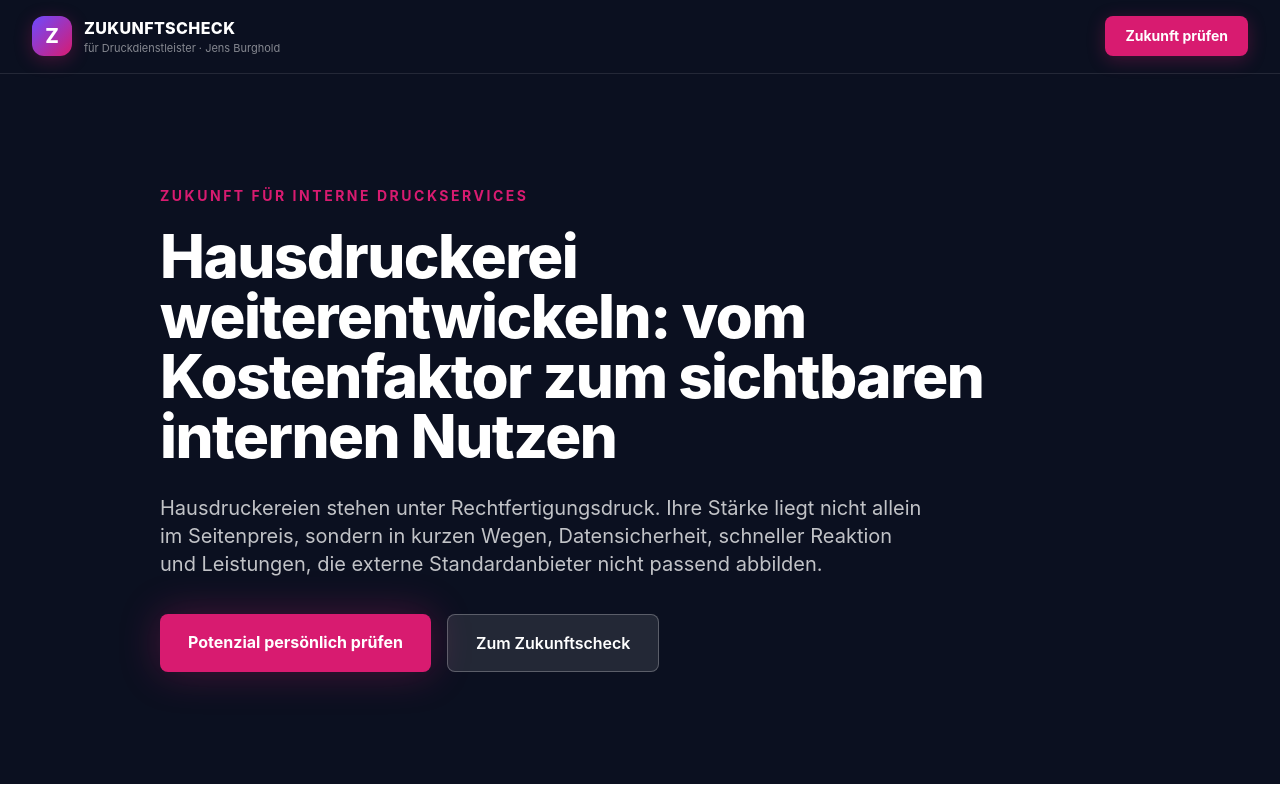
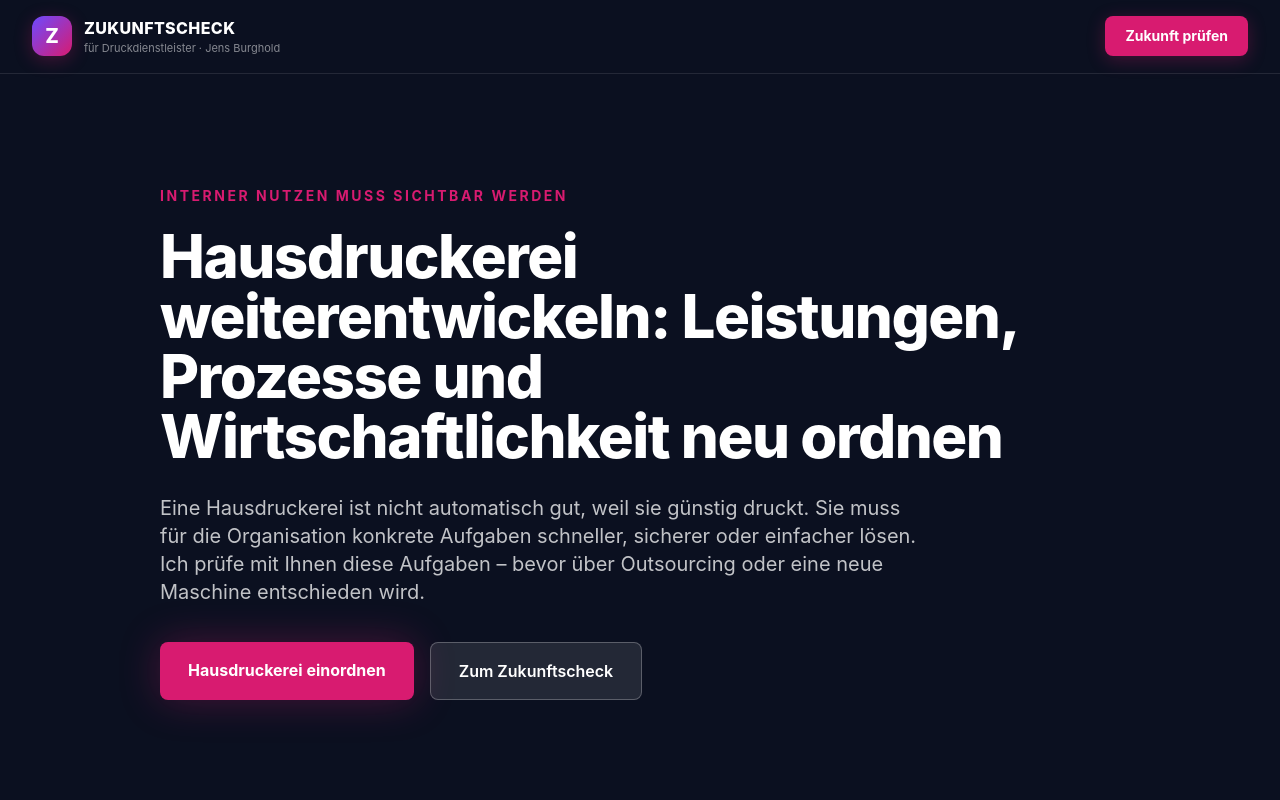
Before and after one commit to hey61/proficio-landingpage, a Next.js app: page /hausdruckerei-weiterentwickeln in a window 1280 px wide. Shown: the top 800 px of the page. Built offline with nearby package versions, Linux system fonts and the light colour scheme.

Commit message:
Hausdruckereiseite an Aufgaben und Prozessen ausrichten

```diff
--- a/app/hausdruckerei-weiterentwickeln/page.tsx
+++ b/app/hausdruckerei-weiterentwickeln/page.tsx
@@ -3,19 +3,20 @@ import TopicPage from "@/components/TopicPage";
 
 export const metadata: Metadata = {
   title: {
-    absolute: "Hausdruckerei weiterentwickeln | Zukunftscheck",
+    absolute: "Hausdruckerei weiterentwickeln: Leistungen, Prozesse, Nutzen",
   },
   description:
-    "Wie Hausdruckereien ihren Nutzen sichtbar machen, neue interne Leistungen entwickeln und Investitionen in Digitaldruck sinnvoll prüfen.",
+    "Hausdruckerei weiterentwickeln: interne Leistungen, Prozesse, Outsourcing und Investitionen prüfen – ohne die Diskussion auf den Seitenpreis zu verkürzen.",
   alternates: { canonical: "/hausdruckerei-weiterentwickeln" },
 };
 
 const structuredData = {
   "@context": "https://schema.org",
   "@type": "Article",
-  headline: "Hausdruckerei weiterentwickeln und neu positionieren",
+  headline:
+    "Hausdruckerei weiterentwickeln: Leistungen, Prozesse und Wirtschaftlichkeit neu ordnen",
   description:
-    "Orientierung für interne Druckereien, die ihren Beitrag, neue Anwendungen und künftige Produktionstechnik prüfen.",
+    "Wie interne Druckereien ihren Leistungsauftrag, Prozesse, Outsourcing und künftige Produktionstechnik prüfen.",
   author: { "@type": "Person", name: "Jens Burghold" },
   mainEntityOfPage:
     "https://www.proficio-digitaldruck.de/hausdruckerei-weiterentwickeln",
@@ -29,59 +30,115 @@ export default function InPlantPrintPage() {
         dangerouslySetInnerHTML={{ __html: JSON.stringify(structuredData) }}
       />
       <TopicPage
-        eyebrow="Zukunft für interne Druckservices"
-        title="Hausdruckerei weiterentwickeln: vom Kostenfaktor zum sichtbaren internen Nutzen"
-        lead="Hausdruckereien stehen unter Rechtfertigungsdruck. Ihre Stärke liegt nicht allein im Seitenpreis, sondern in kurzen Wegen, Datensicherheit, schneller Reaktion und Leistungen, die externe Standardanbieter nicht passend abbilden."
-        introTitle="Die Rolle der Hausdruckerei neu beschreiben"
+        eyebrow="Interner Nutzen muss sichtbar werden"
+        title="Hausdruckerei weiterentwickeln: Leistungen, Prozesse und Wirtschaftlichkeit neu ordnen"
+        lead="Eine Hausdruckerei ist nicht automatisch gut, weil sie günstig druckt. Sie muss für die Organisation konkrete Aufgaben schneller, sicherer oder einfacher lösen. Ich prüfe mit Ihnen diese Aufgaben – bevor über Outsourcing oder eine neue Maschine entschieden wird."
+        heroCtaLabel="Hausdruckerei einordnen"
+        introTitle="Die Frage ist nicht einfach: intern oder extern?"
         intro={[
-          "Interne Druckereien werden häufig nur anhand direkter Produktionskosten betrachtet. Dadurch bleiben Leistungen unsichtbar, die für die Organisation sehr wertvoll sein können: kurzfristige Verfügbarkeit, vertrauliche Verarbeitung, Corporate-Design-Sicherheit, individuelle Kleinserien und persönliche Beratung.",
-          "Eine Zukunftsstrategie beginnt deshalb nicht automatisch mit einer neuen Maschine. Zuerst muss klar sein, welche internen Aufgaben künftig relevant sind, welche Leistungen ausgelagert bleiben sollten und an welchen Stellen die Hausdruckerei einen messbaren Vorteil schafft.",
+          "Wenn nur der Preis pro Seite verglichen wird, sieht die Hausdruckerei schnell teuer aus. Eilaufträge, Abstimmung, Datenkorrekturen, Lager, Versand und vertrauliche Unterlagen tauchen in diesem Vergleich oft nicht auf.",
+          "Trotzdem gehört nicht jede Leistung ins eigene Haus. Seltene Spezialproduktionen können extern besser aufgehoben sein. Die interne Druckerei braucht deshalb keinen Schutzraum, sondern einen klaren Auftrag: Was soll sie zuverlässig selbst leisten, was steuert sie und was gibt sie bewusst nach außen?",
         ]}
-        challengesTitle="Drei typische Fragen interner Druckereien"
+        challengesTitle="Wo interne Druckereien unnötig Arbeit verlieren"
         challenges={[
           {
-            title: "Welche Rolle bleibt?",
-            text: "Standardvolumen sinkt oder wandert ab. Gleichzeitig fehlen oft neue Anwendungen, mit denen die interne Druckerei ihren Nutzen belegen kann.",
+            title: "Der Seitenpreis erzählt nur die halbe Geschichte",
+            text: "Wer nur Papier, Farbe und Klick zählt, übersieht Beschaffung, Wartezeit, Korrekturschleifen, Lagerbestände und Eilkosten. Genau dort kann interner Nutzen entstehen.",
           },
           {
-            title: "Was gehört ins Haus?",
-            text: "Nicht jede Produktion muss intern erfolgen. Entscheidend sind Geschwindigkeit, Vertraulichkeit, Variantenvielfalt und organisatorischer Gesamtaufwand.",
+            title: "Der Auftrag wandert durch zu viele Hände",
+            text: "Unklare Bestellwege, wechselnde Dateiformate und fehlende Freigaben kosten Zeit. Eine neue Maschine beseitigt diese Reibung nicht.",
           },
           {
-            title: "Wie wird Nutzen messbar?",
-            text: "Seitenpreise allein greifen zu kurz. Reaktionszeit, vermiedene Fremdkosten, Prozesssicherheit und interne Servicequalität gehören in die Bewertung.",
+            title: "Neue Technik soll ein unklares Problem lösen",
+            text: "Wenn Auftraggeber, Produkte und Mengen nicht geklärt sind, wird die Investition zum Hoffnungsträger. Technik kann einen guten Prozess unterstützen, aber keinen fehlenden Leistungsauftrag ersetzen.",
           },
         ]}
-        opportunitiesTitle="Leistungen mit internem Mehrwert"
-        opportunitiesIntro="Die stärksten Anwendungen entstehen dort, wo die Organisation Flexibilität, sichere Prozesse oder schnelle individualisierte Kommunikation benötigt."
+        opportunitiesTitle="Aufgaben, bei denen Nähe einen Unterschied macht"
+        opportunitiesIntro="Die Hausdruckerei muss nicht alles selbst drucken, um wichtig zu sein. Sie kann auch die Stelle sein, die Anforderungen klärt und den passenden Produktionsweg organisiert."
         opportunities={[
           {
-            title: "Personalisierte Kommunikation",
-            text: "Zielgruppengerechte Mailings, Veranstaltungsunterlagen und individuelle Informationspakete aus vorhandenen Daten.",
+            title: "Zeitkritische interne Unterlagen",
+            text: "Wenn Termine feststehen und Änderungen bis kurz vor der Ausgabe möglich bleiben müssen.",
           },
           {
-            title: "Schnelle interne Kleinserien",
-            text: "Bedarfsgerechte Produktion ohne große Lagerbestände, lange Beschaffungswege oder unnötige Mindestmengen.",
+            title: "Personalisierte Kommunikation",
+            text: "Wenn Daten, Varianten und kleine Mengen eng mit Fachabteilungen abgestimmt werden.",
           },
           {
-            title: "Hochwertige Vorstands- und Eventmedien",
-            text: "Zeitkritische Unterlagen, Einladungen und Präsentationsmedien mit sicherer Gestaltung und besonderer Wirkung.",
+            title: "Vertrauliche oder kontrollierte Dokumente",
+            text: "Wenn klare Zuständigkeiten und kurze Wege wichtiger sind als der niedrigste Einzelpreis.",
           },
           {
-            title: "Beratung und Produktionssteuerung",
-            text: "Die Hausdruckerei als kompetente interne Stelle, die Anforderungen klärt und interne sowie externe Wege sinnvoll kombiniert.",
+            title: "Produktionssteuerung",
+            text: "Wenn die Hausdruckerei intern berät, Standards festlegt und externe Druckdienstleistungen gezielt dazukauft.",
           },
         ]}
+        decisionSection={{
+          eyebrow: "Vom Bedarf bis zur Auslieferung",
+          title: "Prozessoptimierung beginnt mit einem echten Auftrag",
+          intro:
+            "Kein großes Prozessbild zum Einstieg. Nehmen Sie einen typischen Auftrag und verfolgen Sie ihn vom Bedarf bis zur Auslieferung. Dort werden Wartezeiten und Doppelarbeit sichtbar.",
+          items: [
+            {
+              title: "Auftragseingang",
+              text: "Wer bestellt was, über welchen Weg und mit welchen Pflichtangaben?",
+            },
+            {
+              title: "Datenprüfung",
+              text: "Wer erkennt fehlende Formate, falsche Versionen oder ungeklärte Personalisierung?",
+            },
+            {
+              title: "Freigabe",
+              text: "Wer darf Inhalt, Menge und Ausführung verbindlich bestätigen?",
+            },
+            {
+              title: "Produktion",
+              text: "Was wird intern gedruckt und weiterverarbeitet, was geht nach außen?",
+            },
+            {
+              title: "Auslieferung",
+              text: "Wer sortiert, verpackt, verteilt oder versendet – und wie wird dieser Aufwand erfasst?",
+            },
+          ],
+        }}
+        checkEyebrow="Intern, extern oder gemeinsam"
+        checkTitle="Intern, extern oder hybrid?"
+        checkIntro="Outsourcing ist weder Niederlage noch automatische Einsparung. Seltene Spezialleistungen können extern richtig aufgehoben sein; zeitkritische, vertrauliche oder häufig wechselnde Aufgaben eher intern. Deshalb betrachten wir den Weg vom Auftrag bis zur Auslieferung."
         checkItems={[
-          "Welche internen Auftraggeber und Anwendungen sind in den nächsten Jahren relevant?",
-          "Welche Leistungen erzeugen einen Vorteil gegenüber einer vollständigen Fremdvergabe?",
-          "Wie lassen sich Zeit, Qualität, Sicherheit und vermiedene Prozesskosten belegen?",
-          "Welche Technik ist für das definierte Aufgabenprofil tatsächlich erforderlich?",
+          "Was ist zeitkritisch, vertraulich oder häufig zu ändern?",
+          "Welche Leistungen werden so selten gebraucht, dass eigene Technik keinen Sinn ergibt?",
+          "Wo entstehen durch externe Beschaffung neue Abstimmung, Mindestmengen oder Eilkosten?",
+          "Welche Standards und Daten kann die Hausdruckerei intern sichern?",
+          "Wer behält die Verantwortung gegenüber dem internen Auftraggeber?",
         ]}
-        technologyTitle="Technik folgt dem internen Leistungsauftrag"
+        technologyTitle="Technik folgt dem künftigen Leistungsauftrag"
         technologyText={[
-          "Ein modernes Produktionsdrucksystem kann Personalisierung, hochwertige Farbanwendungen, besondere Effekte und flexible Medien unterstützen. Für Hausdruckereien kann das neue interne Services ermöglichen, sofern dafür reale Auftraggeber und wiederkehrende Anwendungen vorhanden sind.",
-          "Ob eine Proficio PX300 oder PX500 passt, lässt sich deshalb erst nach der Analyse von Volumen, Formaten, Medien, Workflows, Spitzenlasten und internen Servicezielen entscheiden. Der Zukunftscheck schafft diese Entscheidungsgrundlage, bevor technische Varianten verglichen werden.",
+          "Vier Werte reichen für den Anfang: Durchlaufzeit, externe Beschaffungs- und Eilkosten, Lager und Nacharbeit sowie die Termintreue bei wichtigen internen Aufträgen. Diese Zahlen sollten aus dem Betrieb kommen. Pauschale Zielwerte helfen nicht, wenn Auftragsmix und Organisation anders aussehen.",
+          "Ein Produktionsdrucksystem kann Personalisierung, flexible Kleinserien, hochwertige Farbanwendungen und besondere Medien unterstützen. Für eine Proficio PX300 oder PX500 müssen deshalb Volumen, Formate, Materialien, Spitzenlasten, Weiterverarbeitung und interne Serviceziele zusammen betrachtet werden.",
+          "Im Zukunftscheck kläre ich mit Ihnen Aufgaben, Prozesse und den nächsten Prüfschritt. Verbindliche technische Auslegung, Testproduktion, Preis, Service und Vertrag gehören anschließend zum jeweiligen Umsetzungspartner.",
+        ]}
+        faqs={[
+          {
+            question: "Welche Aufgaben sollte eine Hausdruckerei intern behalten?",
+            answer:
+              "Vor allem Aufgaben, bei denen kurze Reaktionszeiten, Vertraulichkeit, viele Varianten oder enge Abstimmung wichtig sind. Das muss für jede Organisation anhand echter Aufträge geprüft werden.",
+          },
+          {
+            question: "Was eignet sich für Outsourcing?",
+            answer:
+              "Seltene Spezialproduktionen, ungeeignete Formate oder stark schwankende Zusatzmengen können extern sinnvoller sein. Wichtig sind klare Übergaben, feste Qualitätsanforderungen und ein verlässlicher Ansprechpartner.",
+          },
+          {
+            question: "Wie lässt sich der Nutzen einer Hausdruckerei zeigen?",
+            answer:
+              "Nicht nur mit Seitenpreisen. Durchlaufzeit, vermiedene Eilkosten, geringere Lagerbestände, weniger Nacharbeit und sichere Termine zeigen häufig mehr vom tatsächlichen Beitrag.",
+          },
+          {
+            question: "Wann ist neue Digitaldrucktechnik sinnvoll?",
+            answer:
+              "Wenn ein klarer interner Leistungsauftrag besteht, wiederkehrende Anwendungen vorhanden sind und die Technik einen benannten Engpass löst. Eine Maschine allein schafft noch keine neue Rolle.",
+          },
         ]}
         relatedLinks={[
           {
@@ -93,6 +150,11 @@ export default function InPlantPrintPage() {
             label: "Spezialdruck und Druckveredelung",
           },
         ]}
+        closing={{
+          title: "Welche Aufgabe soll Ihre Hausdruckerei künftig übernehmen?",
+          text: "Dann schauen wir auf reale Aufträge, interne Auftraggeber, Engpässe und Fremdleistungen. So wird sichtbar, was intern bleiben sollte, was nach außen gehört und welche Technik dafür wirklich gebraucht wird.",
+          ctaLabel: "Hausdruckerei-Fall besprechen",
+        }}
       />
     </>
   );
--- a/app/sitemap.ts
+++ b/app/sitemap.ts
@@ -24,7 +24,7 @@ export default function sitemap(): MetadataRoute.Sitemap {
     },
     {
       url: `${siteUrl}/hausdruckerei-weiterentwickeln`,
-      lastModified: new Date("2026-06-29"),
+      lastModified: new Date("2026-07-21"),
       changeFrequency: "monthly",
       priority: 0.9,
     },
--- a/visibility.config.mjs
+++ b/visibility.config.mjs
@@ -44,6 +44,9 @@ export default {
         "interne druckerei",
         "personalisierte kommunikation",
         "kleinserien",
+        "prozessoptimierung",
+        "outsourcing",
+        "wirtschaftlichkeit",
       ],
     },
   ],
```
